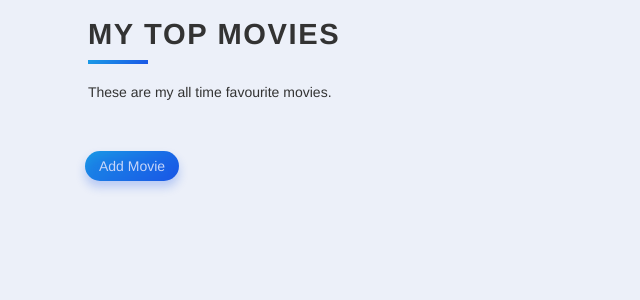
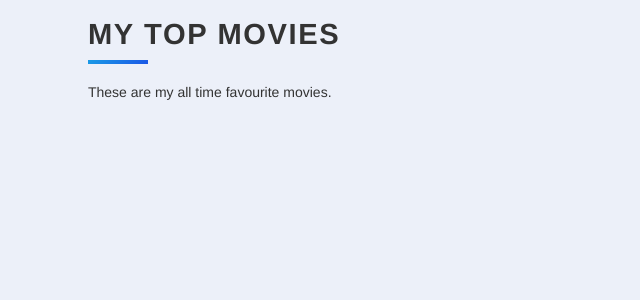
Before and after one commit to maryletteroa/my-top-movies, a Flask app: page / in a window 1280 px wide. Shown: the top 300 px of the page, without its empty margins (0-640 px from the left). Run offline with Flask 2, Linux system fonts and the light colour scheme; data that the repository does not hold is empty; some libraries are stand-ins or nearby versions.

Commit message:
remove buttons

```diff
--- a/templates/index.html
+++ b/templates/index.html
@@ -17,9 +17,9 @@
   <h1 class="heading">My Top Movies</h1>
   <p class="description">These are my all time favourite movies.</p>
 
-  <div class="container add">
+  <!-- <div class="container add">
     <a href="{{ url_for('select') }}" class="button">Add Movie</a>
-  </div>
+  </div> -->
 
     <div class="row">
   {% for movie in movies %}
@@ -40,8 +40,8 @@
                 {{ movie.description }}
             </p>
 
-            <a href="{{ url_for('edit', id=movie.id) }}" class="button">Update</a>
-            <a href="{{ url_for('delete', id=movie.id) }}" class="button delete-button">Delete</a>
+            <!-- <a href="{{ url_for('edit', id=movie.id) }}" class="button">Update</a>
+            <a href="{{ url_for('delete', id=movie.id) }}" class="button delete-button">Delete</a> -->
 
           </div>
         </div>
```
